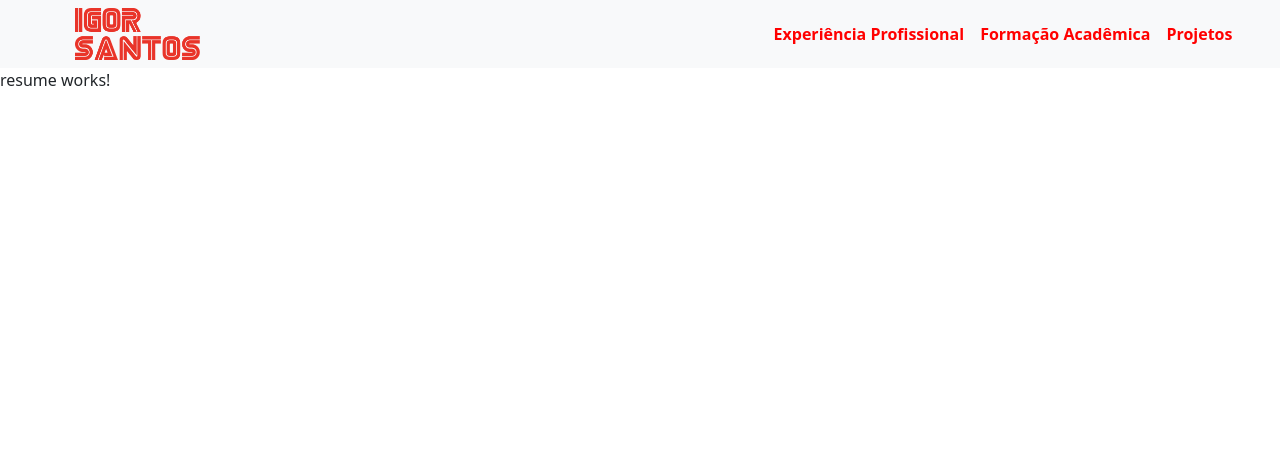
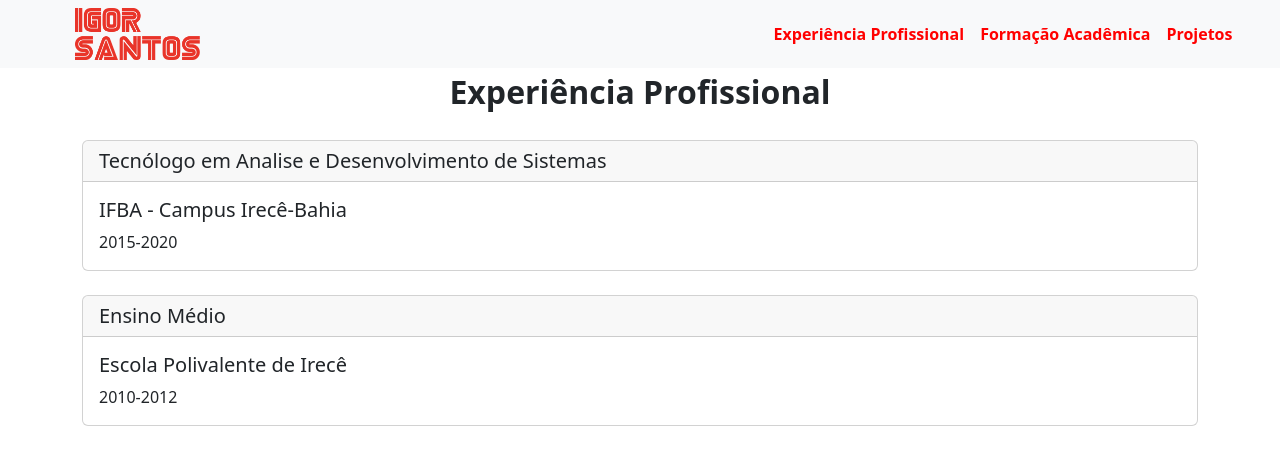
Before and after one commit to IggorSantos/portfolio, an Angular app: page /resume in a window 1280 px wide. Shown: the top 464 px of the page. Built offline with nearby package versions, Linux system fonts and the light colour scheme.

Commit message:
adding resume page

```diff
--- a/src/app/pages/resume/resume.component.css
+++ b/src/app/pages/resume/resume.component.css
@@ -0,0 +1,5 @@
+p{
+    font-size: 2rem;
+    font-weight: 700;
+    text-align: center;
+}
--- a/src/app/pages/resume/resume.component.html
+++ b/src/app/pages/resume/resume.component.html
@@ -1 +1,7 @@
-<p>resume works!</p>
+<main class="container">
+    <p>Experiência Profissional</p>
+    <div *ngFor="let edu of educations">
+        <app-card-resume [edu]="edu"></app-card-resume>
+    </div>
+
+</main>
--- a/src/app/pages/resume/resume.component.ts
+++ b/src/app/pages/resume/resume.component.ts
@@ -6,6 +6,16 @@ import { Component, OnInit } from '@angular/core';
   styleUrls: ['./resume.component.css']
 })
 export class ResumeComponent implements OnInit {
+  educations = [
+    {"title": "Tecnólogo em Analise e Desenvolvimento de Sistemas",
+    "local": "IFBA - Campus Irecê-Bahia",
+    "date": "2015-2020"
+    },
+    {"title": "Ensino Médio",
+    "local": "Escola Polivalente de Irecê",
+    "date": "2010-2012"
+    },
+  ]
 
   constructor() { }
 
--- a/src/app/pages/resume/resume.module.ts
+++ b/src/app/pages/resume/resume.module.ts
@@ -4,12 +4,15 @@ import { CommonModule } from '@angular/common';
 import { ResumeRoutingModule } from './resume-routing.module';
 import { ResumeComponent } from './resume.component';
 
+import { SharedComponentsModule } from 'src/app/components/shared-components.module';
+
 
 @NgModule({
   declarations: [ResumeComponent],
   imports: [
     CommonModule,
-    ResumeRoutingModule
+    ResumeRoutingModule,
+    SharedComponentsModule
   ]
 })
 export class ResumeModule { }
```
